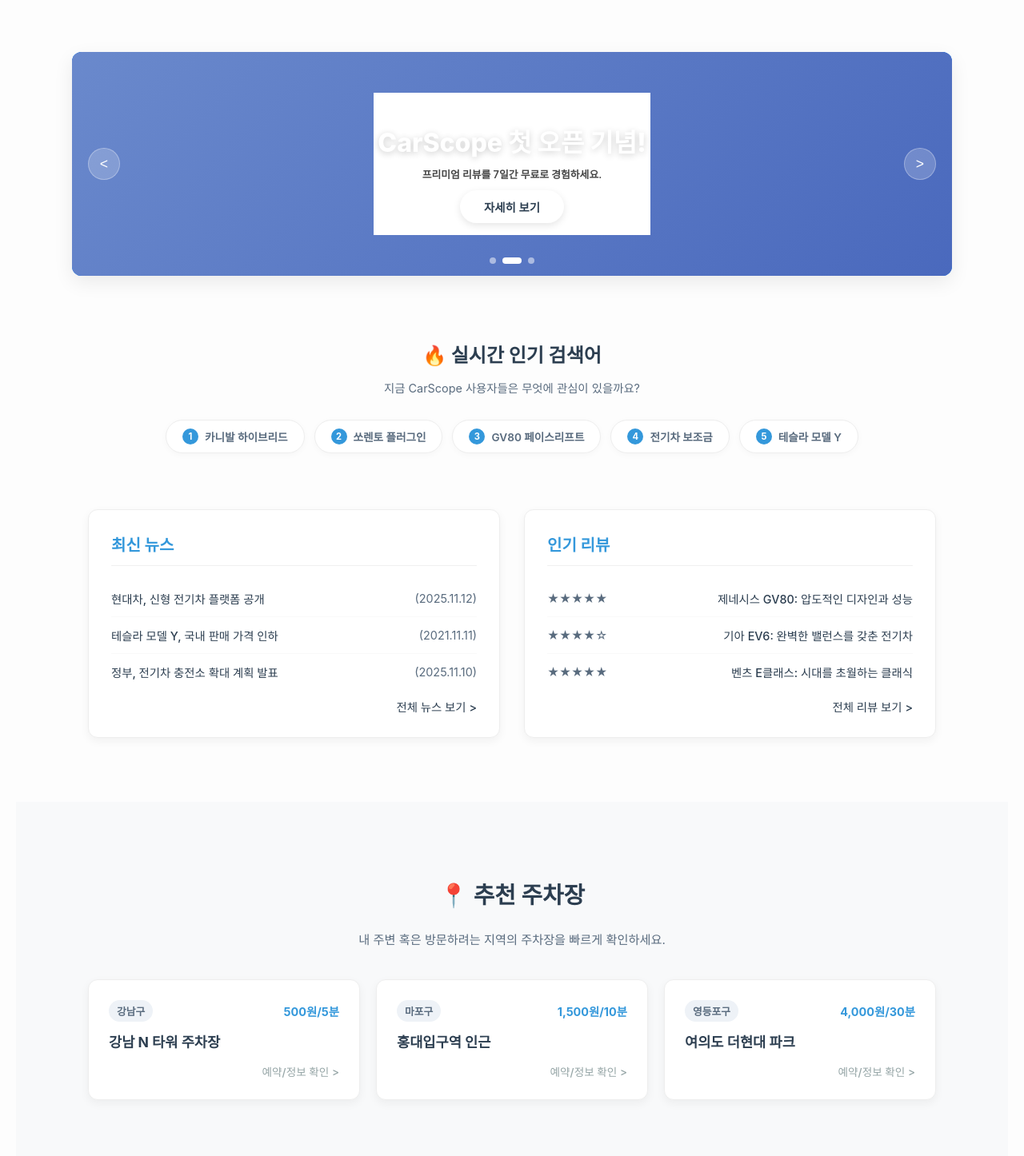
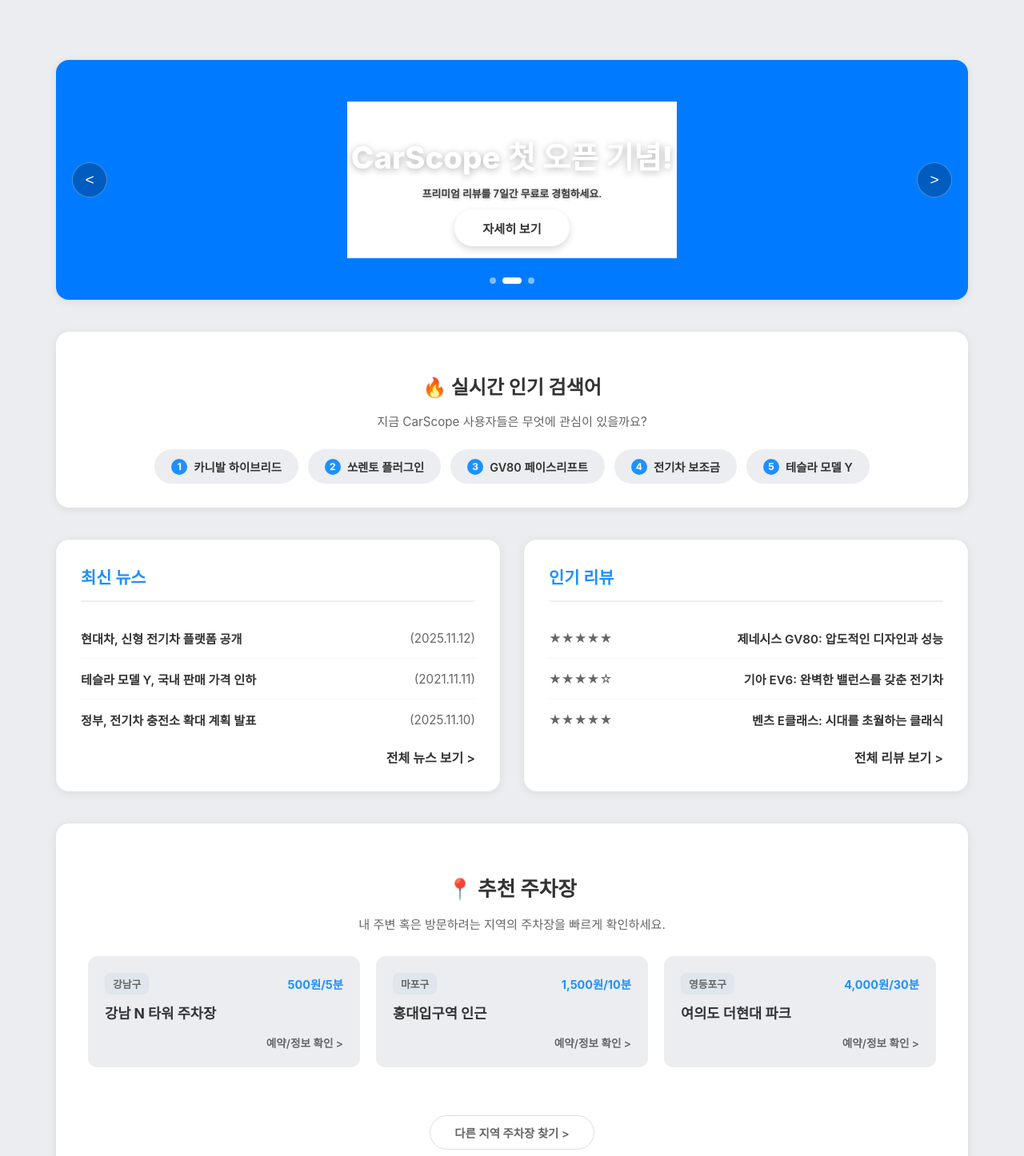
Before and after one commit to 2024136034-hakcheol/car-scope, a React (Create React App) app: page / in a window 1280 px wide. Shown: the part 120-1566 px from the top of the page at 80% size. Built offline with nearby package versions, Linux system fonts and the light colour scheme; no server answers.

Commit message:
style: HomePage 카드 UI 복구 및 배너/하단 섹션 디자인 개선

```diff
--- a/src/styles/HomePage.css
+++ b/src/styles/HomePage.css
@@ -1,25 +1,21 @@
 :root {
-    --primary-color: #3498db;
-    --primary-dark: #2980b9;
-    --text-dark: #2c3e50;
-    --text-medium: #596b7e;
-    --text-light: #95a5a6;
-    --bg-body: #fdfdfd;
-    --bg-section-alt: #f8f9fa;
+    --primary-color: #1E90FF;
+    --primary-dark: #0056b3;
+    --text-dark: #333333;
+    --text-medium: #666666;
+    --text-light: #999999;
+    --bg-body: #ebedf0;
     --white: #ffffff;
-    --shadow-subtle: 0 4px 12px rgba(0, 0, 0, 0.05);
-    --shadow-elevated: 0 8px 25px rgba(0, 0, 0, 0.08);
-    --radius-soft: 12px;
-    --radius-pill: 50px;
-    --container-max-width: 1100px;
+    --shadow-card: 0 2px 12px rgba(0, 0, 0, 0.08);
+    --shadow-hover: 0 10px 25px rgba(0, 0, 0, 0.12);
+    --radius-card: 16px;
+    --container-width: 1140px;
 }
 
 body {
     margin: 0;
     padding: 0;
     background-color: var(--bg-body);
-    font-family: 'Pretendard', -apple-system, BlinkMacSystemFont, system-ui, Roboto, sans-serif;
-    color: var(--text-dark);
 }
 
 .homepage-container {
@@ -27,20 +23,22 @@ body {
     display: flex;
     flex-direction: column;
     align-items: center;
+    font-family: 'Pretendard', -apple-system, BlinkMacSystemFont, sans-serif;
     overflow-x: hidden;
+    padding-bottom: 60px;
 }
 
 .main-banner-slider-wrapper {
     position: relative;
     width: 100%;
-    max-width: var(--container-max-width);
-    height: 280px;
-    margin-top: 20px;
-    margin-bottom: 60px;
-    border-radius: var(--radius-soft);
+    max-width: var(--container-width);
+    height: 300px;
+    margin-top: 30px;
+    margin-bottom: 40px;
+    border-radius: var(--radius-card);
     overflow: hidden;
-    box-shadow: var(--shadow-elevated);
-    background-color: #6a89cc;
+    box-shadow: var(--shadow-card);
+    background-color: var(--white);
 }
 
 .main-banner-slider {
@@ -58,56 +56,59 @@ body {
 .slide-item {
     min-width: 100%;
     flex: 0 0 100%;
+    width: 100%;
     height: 100%;
     display: flex;
     flex-direction: column;
     align-items: center;
     justify-content: center;
     text-align: center;
-    padding: 0 40px;
+    padding: 0 20px;
     box-sizing: border-box;
-    color: var(--white);
-    background: linear-gradient(135deg, #6a89cc 0%, #4a69bd 100%);
+    background-size: cover;
+    background-position: center;
+    position: relative;
 }
 
 .banner-content {
-    max-width: 600px;
+    position: relative;
     z-index: 2;
-    padding: 20px;
+    color: var(--white);
+    max-width: 800px;
 }
 
 .banner-content h2 {
-    font-size: 2.0rem;
-    margin-bottom: 12px;
+    font-size: 2.4rem;
+    margin-bottom: 15px;
     font-weight: 800;
-    line-height: 1.3;
-    text-shadow: 0 2px 8px rgba(0,0,0,0.2);
+    text-shadow: 0 2px 10px rgba(0, 0, 0, 0.3);
+    line-height: 1.2;
 }
 
 .banner-content p {
-    font-size: 0.95rem;
+    font-size: 1.1rem;
     margin-bottom: 25px;
-    opacity: 0.9;
-    font-weight: 400;
-    line-height: 1.5;
+    opacity: 0.95;
+    font-weight: 500;
+    text-shadow: 0 1px 4px rgba(0, 0, 0, 0.3);
 }
 
 .banner-cta {
     display: inline-block;
-    padding: 10px 30px;
+    padding: 12px 35px;
     background-color: var(--white);
     color: var(--text-dark);
-    font-weight: 600;
-    font-size: 0.9rem;
-    border-radius: var(--radius-pill);
+    font-weight: 700;
+    font-size: 0.95rem;
+    border-radius: 50px;
     text-decoration: none;
     transition: transform 0.2s, box-shadow 0.2s;
-    box-shadow: 0 3px 10px rgba(0,0,0,0.1);
+    box-shadow: 0 4px 10px rgba(0,0,0,0.15);
 }
 
 .banner-cta:hover {
     transform: translateY(-2px);
-    box-shadow: 0 5px 15px rgba(0,0,0,0.15);
+    box-shadow: 0 6px 15px rgba(0,0,0,0.2);
     color: var(--primary-color);
 }
 
@@ -115,13 +116,13 @@ body {
     position: absolute;
     top: 50%;
     transform: translateY(-50%);
-    width: 40px;
-    height: 40px;
+    width: 44px;
+    height: 44px;
     border-radius: 50%;
-    background: rgba(255, 255, 255, 0.2);
+    background: rgba(0, 0, 0, 0.25);
     border: 1px solid rgba(255, 255, 255, 0.3);
     color: var(--white);
-    font-size: 1.1rem;
+    font-size: 1.2rem;
     cursor: pointer;
     display: flex;
     align-items: center;
@@ -131,7 +132,7 @@ body {
 }
 
 .slider-nav-arrows .arrow:hover {
-    background: rgba(255, 255, 255, 0.4);
+    background: rgba(0, 0, 0, 0.5);
 }
 
 .slider-nav-arrows .prev { left: 20px; }
@@ -139,7 +140,7 @@ body {
 
 .slider-dots {
     position: absolute;
-    bottom: 15px;
+    bottom: 20px;
     left: 50%;
     transform: translateX(-50%);
     display: flex;
@@ -164,10 +165,13 @@ body {
 
 .hot-trends-section {
     width: 100%;
-    max-width: var(--container-max-width);
-    margin-bottom: 70px;
-    padding: 0 20px;
+    max-width: var(--container-width);
+    margin-bottom: 40px;
+    padding: 30px;
     box-sizing: border-box;
+    background-color: var(--white);
+    border-radius: var(--radius-card);
+    box-shadow: var(--shadow-card);
     text-align: center;
 }
 
@@ -180,8 +184,8 @@ body {
 
 .hot-trends-section p {
     color: var(--text-medium);
-    font-size: 0.9rem;
-    margin-bottom: 30px;
+    font-size: 0.95rem;
+    margin-bottom: 25px;
 }
 
 .trend-list-container {
@@ -192,26 +196,26 @@ body {
 }
 
 .trend-item-card {
-    background: var(--white);
+    background: var(--bg-body);
     padding: 10px 20px;
-    border-radius: var(--radius-pill);
-    border: 1px solid #eee;
-    box-shadow: 0 2px 8px rgba(0,0,0,0.03);
+    border-radius: 50px;
+    border: 1px solid transparent;
     display: flex;
     align-items: center;
     gap: 8px;
     font-weight: 600;
-    font-size: 0.85rem;
-    color: var(--text-medium);
+    font-size: 0.9rem;
+    color: var(--text-dark);
     cursor: pointer;
     transition: all 0.2s;
 }
 
 .trend-item-card:hover {
+    background: var(--white);
     border-color: var(--primary-color);
     color: var(--primary-color);
     transform: translateY(-2px);
-    box-shadow: 0 4px 12px rgba(52, 152, 219, 0.15);
+    box-shadow: 0 4px 12px rgba(0,0,0,0.1);
 }
 
 .trend-rank {
@@ -223,7 +227,7 @@ body {
     display: flex;
     align-items: center;
     justify-content: center;
-    font-size: 0.7rem;
+    font-size: 0.75rem;
     font-weight: 700;
 }
 
@@ -232,35 +236,34 @@ body {
     grid-template-columns: 1fr 1fr;
     gap: 30px;
     width: 100%;
-    max-width: var(--container-max-width);
-    padding: 0 20px;
-    margin-bottom: 80px;
+    max-width: var(--container-width);
+    margin-bottom: 40px;
     box-sizing: border-box;
 }
 
 .card {
     background: var(--white);
-    padding: 28px;
-    border-radius: var(--radius-soft);
-    box-shadow: var(--shadow-subtle);
-    border: 1px solid #eee;
+    padding: 30px;
+    border-radius: var(--radius-card);
+    box-shadow: var(--shadow-card);
     display: flex;
     flex-direction: column;
     transition: transform 0.3s;
+    border: 1px solid rgba(0,0,0,0.02);
 }
 
 .card:hover {
-    transform: translateY(-3px);
-    box-shadow: var(--shadow-elevated);
+    transform: translateY(-5px);
+    box-shadow: var(--shadow-hover);
 }
 
 .card h3 {
-    font-size: 1.25rem;
+    font-size: 1.3rem;
     color: var(--primary-color);
     margin-top: 0;
-    margin-bottom: 18px;
-    padding-bottom: 12px;
-    border-bottom: 1px solid #f0f0f0;
+    margin-bottom: 20px;
+    padding-bottom: 15px;
+    border-bottom: 2px solid #f0f0f0;
     font-weight: 700;
 }
 
@@ -271,9 +274,9 @@ body {
 }
 
 .card li {
-    padding: 12px 0;
-    border-bottom: 1px solid #f9f9f9;
-    font-size: 0.9rem;
+    padding: 14px 0;
+    border-bottom: 1px solid #f5f5f5;
+    font-size: 0.95rem;
     color: var(--text-medium);
     display: flex;
     justify-content: space-between;
@@ -287,27 +290,29 @@ body {
 .more-link {
     text-decoration: none;
     color: var(--text-dark);
-    font-weight: 500;
+    font-weight: 600;
     transition: color 0.2s;
-    font-size: 0.9rem;
 }
 
 .more-link:hover {
     color: var(--primary-color);
+    text-decoration: underline;
 }
 
 .parking-recommendation-section {
     width: 100%;
-    background-color: var(--bg-section-alt);
-    padding: 70px 0;
-    display: flex;
-    flex-direction: column;
-    align-items: center;
-    margin-bottom: 80px;
+    max-width: var(--container-width);
+    background-color: var(--white);
+    padding: 40px;
+    border-radius: var(--radius-card);
+    box-shadow: var(--shadow-card);
+    margin-bottom: 60px;
+    box-sizing: border-box;
+    text-align: center;
 }
 
 .parking-recommendation-section h2 {
-    font-size: 1.8rem;
+    font-size: 1.6rem;
     color: var(--text-dark);
     margin-bottom: 10px;
     font-weight: 700;
@@ -315,7 +320,7 @@ body {
 
 .parking-recommendation-section p {
     color: var(--text-medium);
-    margin-bottom: 40px;
+    margin-bottom: 30px;
     font-size: 0.95rem;
 }
 
@@ -323,40 +328,38 @@ body {
     display: grid;
     grid-template-columns: repeat(3, 1fr);
     gap: 20px;
-    width: 100%;
-    max-width: var(--container-max-width);
-    padding: 0 20px;
-    box-sizing: border-box;
 }
 
 .parking-spot-card {
-    background: var(--white);
-    border-radius: var(--radius-soft);
-    padding: 25px;
-    box-shadow: var(--shadow-subtle);
+    background: var(--bg-body);
+    border-radius: 12px;
+    padding: 20px;
+    text-align: left;
     transition: all 0.3s;
+    border: 1px solid transparent;
     display: flex;
     flex-direction: column;
-    border: 1px solid #eee;
 }
 
 .parking-spot-card:hover {
+    background: var(--white);
     transform: translateY(-3px);
-    box-shadow: var(--shadow-elevated);
+    box-shadow: 0 4px 15px rgba(0,0,0,0.1);
+    border-color: #e0e0e0;
 }
 
 .spot-header {
     display: flex;
     justify-content: space-between;
-    margin-bottom: 12px;
+    margin-bottom: 10px;
     align-items: center;
 }
 
 .spot-area {
-    background: #eef2f7;
+    background: #dfe6ed;
     color: var(--text-medium);
     padding: 4px 10px;
-    border-radius: 15px;
+    border-radius: 8px;
     font-size: 0.8rem;
     font-weight: 600;
 }
@@ -378,9 +381,9 @@ body {
     margin-top: auto;
     text-align: right;
     text-decoration: none;
-    color: var(--text-light);
+    color: var(--text-medium);
     font-size: 0.85rem;
-    font-weight: 500;
+    font-weight: 600;
     transition: color 0.2s;
 }
 
@@ -390,11 +393,10 @@ body {
 
 .parking-more-link {
     display: inline-block;
-    margin-top: 40px;
+    margin-top: 30px;
     padding: 10px 30px;
-    background-color: var(--white);
     border: 1px solid #ddd;
-    border-radius: var(--radius-pill);
+    border-radius: 50px;
     text-decoration: none;
     color: var(--text-medium);
     font-weight: 600;
@@ -405,27 +407,27 @@ body {
 .parking-more-link:hover {
     border-color: var(--primary-color);
     color: var(--primary-color);
-    box-shadow: 0 2px 8px rgba(0,0,0,0.05);
+    background-color: var(--white);
 }
 
 .company-stats-section {
     width: 100%;
+    background-color: #2c3e50;
     padding: 80px 0;
-    background-color: var(--bg-section-alt);
     text-align: center;
-    border-top: 1px solid #eee;
-    margin-bottom: 40px;
+    margin-top: 20px;
+    color: var(--white);
 }
 
 .company-stats-section h2 {
     font-size: 2rem;
-    color: var(--text-dark);
-    margin-bottom: 12px;
-    font-weight: 800;
+    color: var(--white);
+    margin-bottom: 15px;
+    font-weight: 700;
 }
 
 .company-stats-section p {
-    color: var(--text-medium);
+    color: #bdc3c7;
     margin-bottom: 50px;
     font-size: 1rem;
 }
@@ -433,8 +435,8 @@ body {
 .stats-grid {
     display: flex;
     justify-content: center;
-    gap: 60px;
-    max-width: var(--container-max-width);
+    gap: 80px;
+    max-width: var(--container-width);
     margin: 0 auto;
     padding: 0 20px;
     flex-wrap: wrap;
@@ -442,7 +444,7 @@ body {
 
 .stat-item {
     flex: 1;
-    min-width: 180px;
+    min-width: 200px;
     display: flex;
     flex-direction: column;
     align-items: center;
@@ -452,7 +454,7 @@ body {
     font-size: 3rem;
     font-weight: 900;
     color: var(--primary-color);
-    margin-bottom: 8px;
+    margin-bottom: 10px;
     line-height: 1;
     display: block;
 }
@@ -460,54 +462,37 @@ body {
 .stat-label-box {
     font-size: 1.1rem;
     font-weight: 700;
-    color: var(--text-dark);
+    color: var(--white);
     margin-bottom: 6px;
     display: block;
 }
 
 .stat-description {
     font-size: 0.9rem;
-    color: var(--text-light);
+    color: #95a5a6;
     display: block;
 }
 
-@media (max-width: 1024px) {
-    .main-banner-slider-wrapper {
-        max-width: 100%;
-        margin-left: 0;
-        margin-right: 0;
-        border-radius: 0;
-    }
-    .main-content-grid {
-        grid-template-columns: 1fr;
-    }
-    .parking-spot-grid {
-        grid-template-columns: repeat(2, 1fr);
+@media (max-width: 1160px) {
+    .main-banner-slider-wrapper,
+    .hot-trends-section,
+    .main-content-grid,
+    .parking-recommendation-section {
+        width: 95%;
+        max-width: none;
     }
 }
 
 @media (max-width: 768px) {
     .main-banner-slider-wrapper {
-        height: 250px;
-        margin-top: 0;
-        margin-bottom: 30px;
+        height: 260px;
     }
     .banner-content h2 {
-        font-size: 1.6rem;
+        font-size: 1.8rem;
     }
-    .banner-content p {
-        font-size: 0.85rem;
-    }
-    .banner-cta {
-        padding: 8px 20px;
-        font-size: 0.8rem;
-    }
-    .slider-nav-arrows .arrow {
-        width: 35px;
-        height: 35px;
-        font-size: 0.9rem;
-        left: 10px;
-        right: 10px;
+    .main-content-grid {
+        grid-template-columns: 1fr;
+        gap: 20px;
     }
     .parking-spot-grid {
         grid-template-columns: 1fr;
@@ -516,11 +501,6 @@ body {
         flex-direction: column;
         gap: 40px;
     }
-    .hot-trends-section h2,
-    .parking-recommendation-section h2,
-    .company-stats-section h2 {
-        font-size: 1.5rem;
-    }
     .stat-value {
         font-size: 2.5rem;
     }
```
